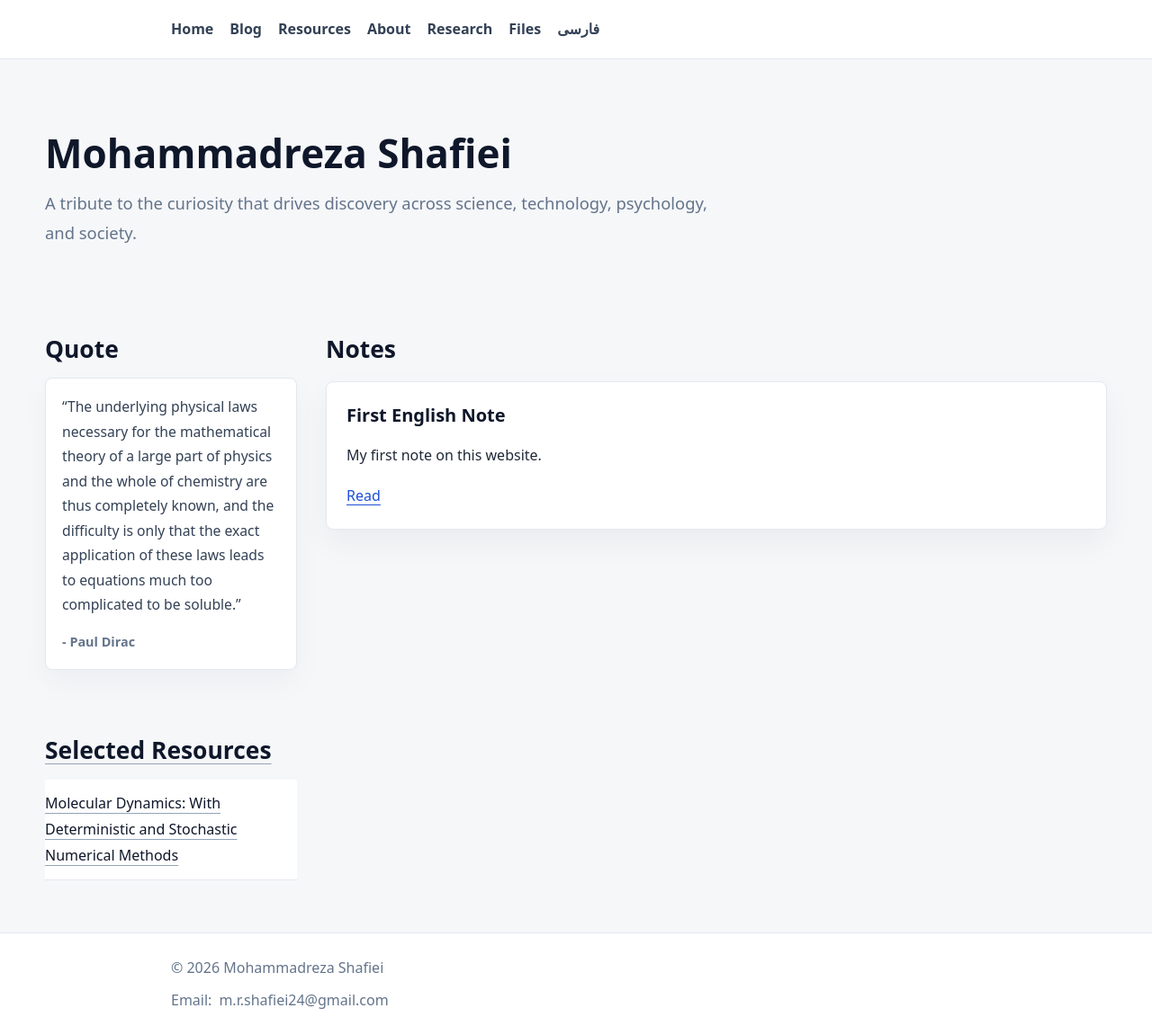
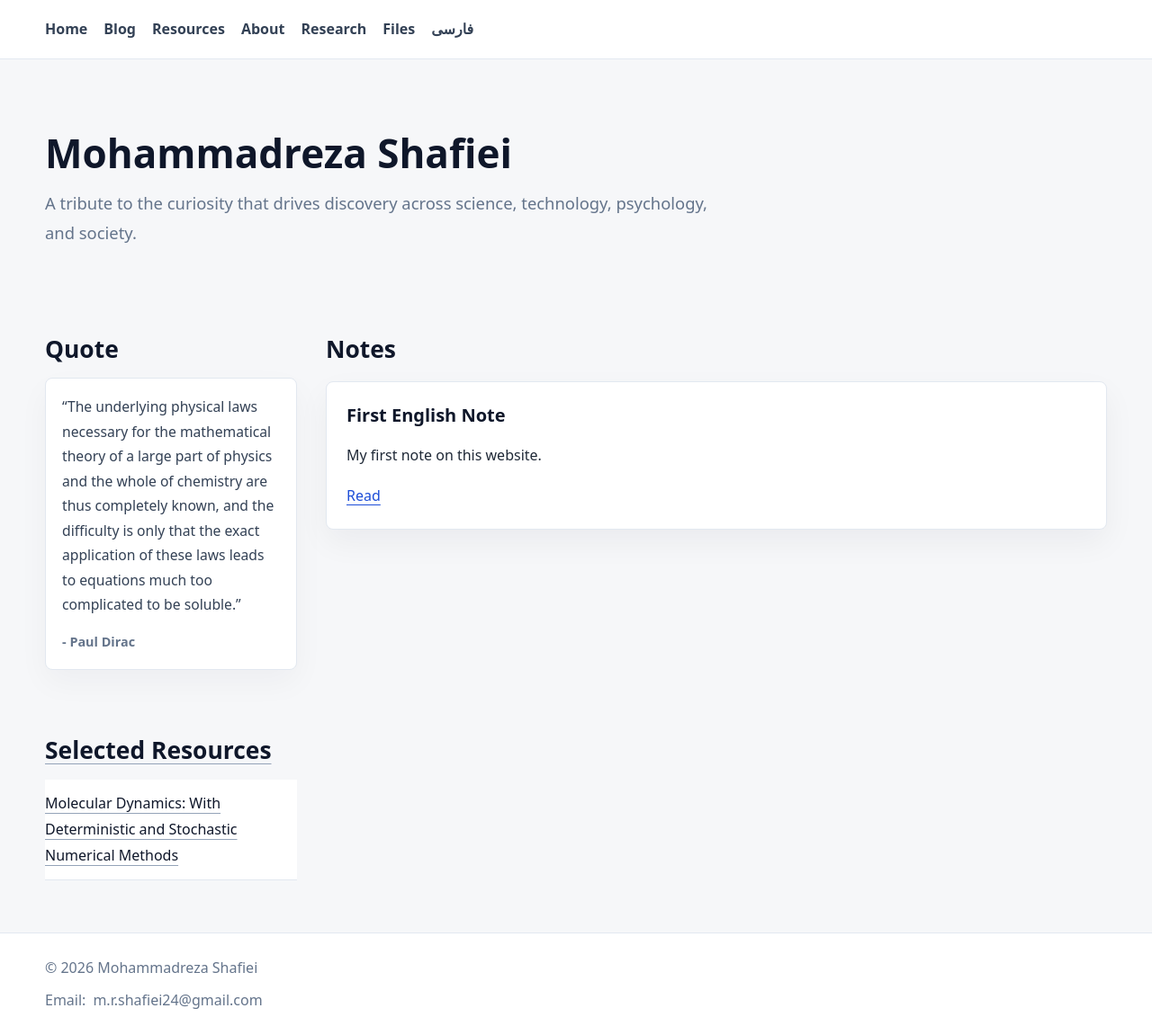
Before and after one commit to Mohamadrezash204/Mohamadrezash204.github.io, a Jekyll site: the page built from index.html, in a window 1280 px wide and 1151 px high. Shown: the whole window at 90% size. Built offline with Jekyll 4.4.1, drawn with Linux system fonts in a browser that asks for light colours.

Commit message:
Align English home header and footer

```diff
--- a/_layouts/default.html
+++ b/_layouts/default.html
@@ -27,7 +27,7 @@
 
 <body class="lang-{{ page.lang | default: 'en' }} {% if page.lang == 'fa' %}rtl{% else %}ltr{% endif %}">
   <header class="site-header">
-    <div class="container">
+    <div class="container {% if page.url == '/' %}home-container{% endif %}">
       {% if page.lang == "fa" %}
         <nav aria-label="Main navigation">
           <a href="/fa/">خانه</a>
@@ -56,7 +56,7 @@
   </main>
 
   <footer>
-    <div class="container footer-inner">
+    <div class="container footer-inner {% if page.url == '/' %}home-container{% endif %}">
       <div>
         {% if page.lang == "fa" %}
           © 2026 محمدرضا شفیعی
```
